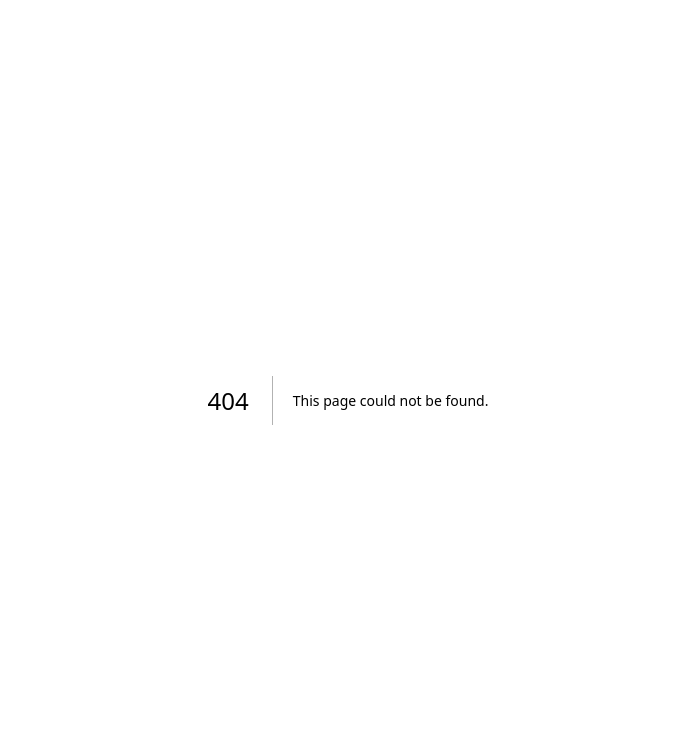
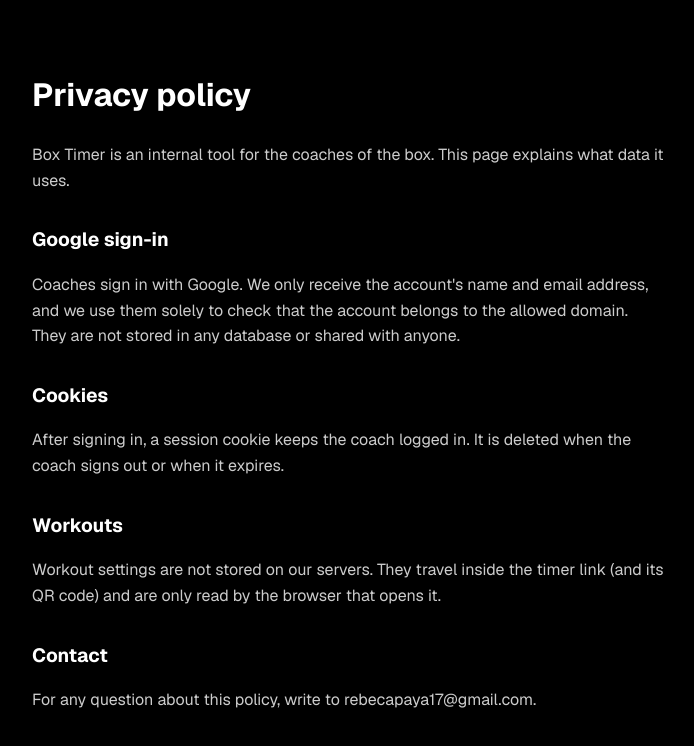
Before and after one commit to rebecapaya/crossfit-timer, a Next.js app: page /privacy in a window 1280 px wide. Before the commit this address had no page. Shown: the top 746 px of the page, without its empty margins (292-986 px from the left). Built offline with nearby package versions, Linux system fonts and the light colour scheme.

Commit message:
Add privacy policy page for Google sign-in

```diff
--- a/app/globals.css
+++ b/app/globals.css
@@ -553,3 +553,19 @@ fieldset.field {
     position: static;
   }
 }
+
+.privacy {
+  max-width: 680px;
+  margin: 0 auto;
+  padding: 48px 24px;
+  line-height: 1.6;
+}
+
+.privacy h2 {
+  margin-top: 32px;
+  font-size: 1.2rem;
+}
+
+.privacy p {
+  color: #ccc;
+}
--- /dev/null
+++ b/app/privacy/page.tsx
@@ -0,0 +1,39 @@
+import type { Metadata } from "next";
+
+export const metadata: Metadata = {
+  title: "Privacy",
+};
+
+export default function PrivacyPage() {
+  return (
+    <main className="privacy">
+      <h1>Privacy policy</h1>
+      <p>
+        Box Timer is an internal tool for the coaches of the box. This page explains what data it
+        uses.
+      </p>
+
+      <h2>Google sign-in</h2>
+      <p>
+        Coaches sign in with Google. We only receive the account&apos;s name and email address, and
+        we use them solely to check that the account belongs to the allowed domain. They are not
+        stored in any database or shared with anyone.
+      </p>
+
+      <h2>Cookies</h2>
+      <p>
+        After signing in, a session cookie keeps the coach logged in. It is deleted when the coach
+        signs out or when it expires.
+      </p>
+
+      <h2>Workouts</h2>
+      <p>
+        Workout settings are not stored on our servers. They travel inside the timer link (and its
+        QR code) and are only read by the browser that opens it.
+      </p>
+
+      <h2>Contact</h2>
+      <p>For any question about this policy, write to rebecapaya17@gmail.com.</p>
+    </main>
+  );
+}
```
